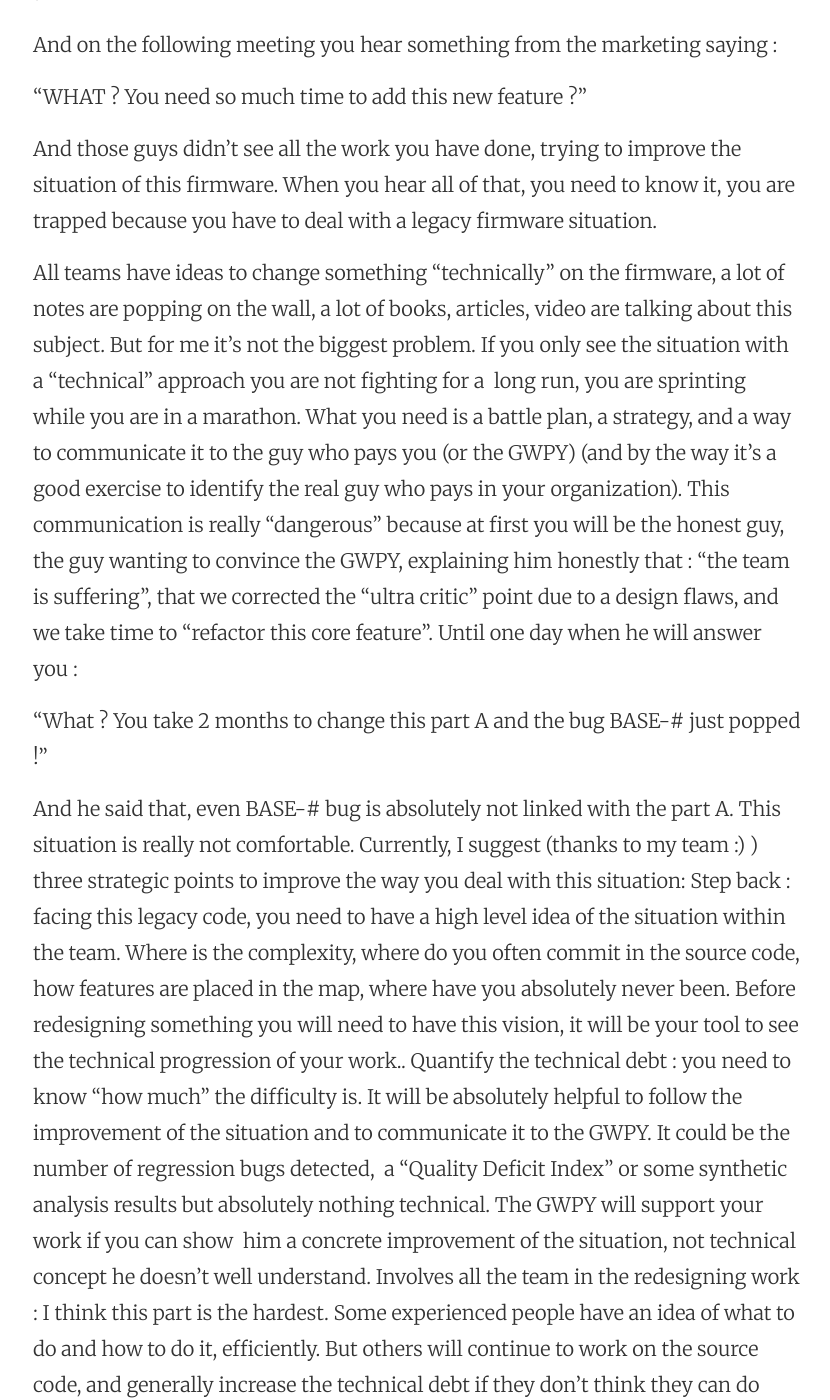
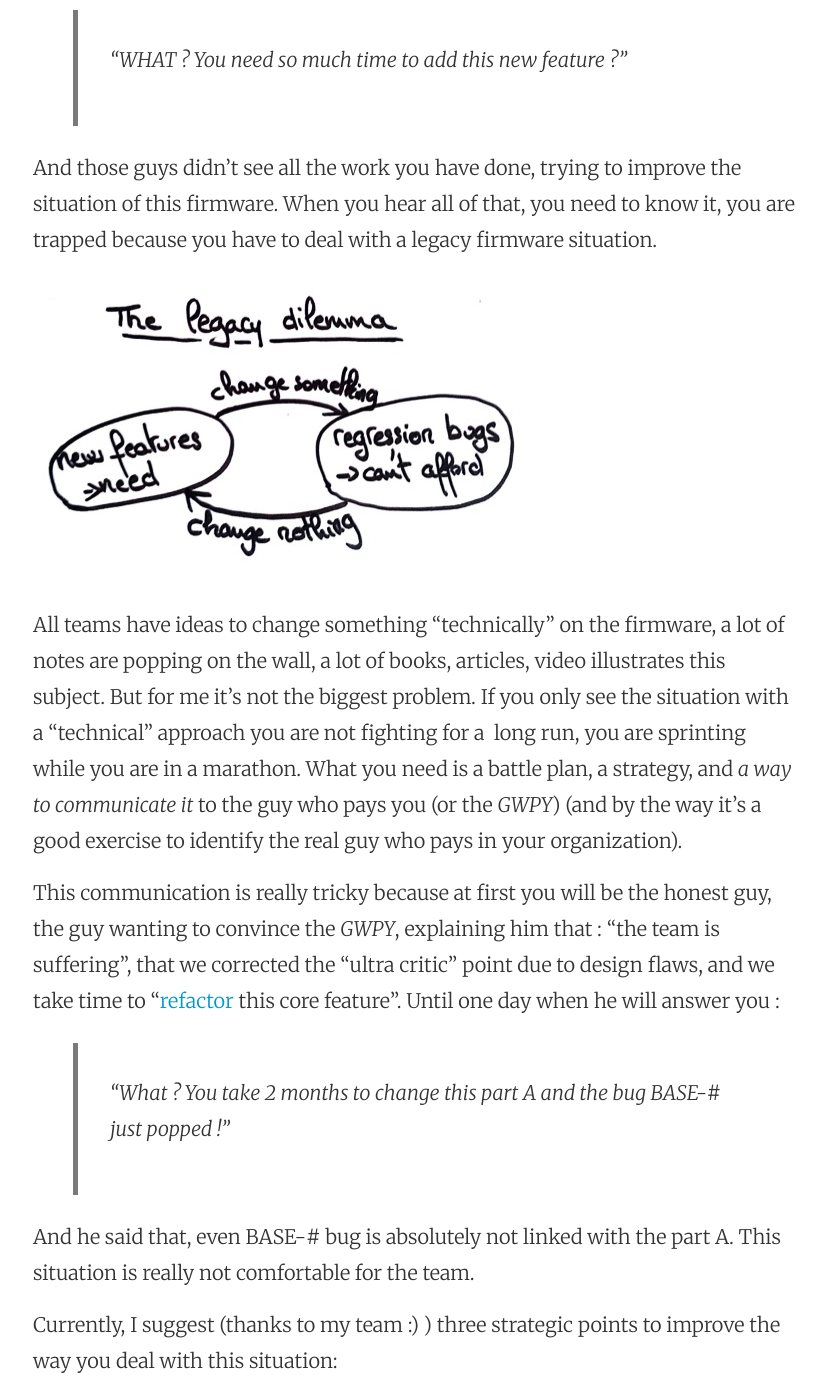
Before and after one commit to thomasleguillou/thomasleguillou.github.io, a Jekyll site: the page built from _posts/2013-07-18-legacy-source-code-and-the-guy-who-pays-you.md, in a window 1280 px wide and 1400 px high, scrolled down 845 px. Shown: the whole window, without its empty margins (223-1053 px from the left). Built offline with Jekyll 4.4.1, drawn with Linux system fonts in a browser that asks for light colours; nearby versions of some CDN libraries; Markdown is read by kramdown in place of the engine named in the settings; some of the changed text lies outside the part shown.

Commit message:
article updated.

```diff
--- a/_posts/2013-07-18-legacy-source-code-and-the-guy-who-pays-you.md
+++ b/_posts/2013-07-18-legacy-source-code-and-the-guy-who-pays-you.md
@@ -1,6 +1,6 @@
 ---
 layout: post
-title: Legacy source code and the "Guy Who Pays You" - Strategy helps you !
+title: Legacy code and the "Guy Who Pays You"
 date: '2013-07-18T12:44:00+02:00'
 tags:
 - legacy
@@ -11,24 +11,34 @@
 ---
 The story usually begin with someone from the support saying :
 
-“Guys, your firmware sucks, and you create regression bug on each release. The prehistoric version X.X.X was enough reliable, so why did you change something ?”
+> “Guys, your firmware sucks, and you create regression bug on each release. The version X.X.X (prehistoric, with only 10% features) was enough reliable, so why did you change something ?”
 
 And on the following meeting you hear something from the marketing saying :
 
-“WHAT ? You need so much time to add this new feature ?”
+ > “WHAT ? You need so much time to add this new feature ?”
 
 And those guys didn’t see all the work you have done, trying to improve the situation of this firmware.
 When you hear all of that, you need to know it, you are trapped because you have to deal with a legacy firmware situation.
 
-All teams have ideas to change something “technically” on the firmware, a lot of notes are popping on the wall, a lot of books, articles, video are talking about this subject. But for me it’s not the biggest problem.
-If you only see the situation with a “technical” approach you are not fighting for a  long run, you are sprinting while you are in a marathon. What you need is a battle plan, a strategy, and a way to communicate it to the guy who pays you (or the GWPY) (and by the way it’s a good exercise to identify the real guy who pays in your organization).
-This communication is really “dangerous” because at first you will be the honest guy, the guy wanting to convince the GWPY, explaining him honestly that : “the team is suffering”, that we corrected the “ultra critic” point due to a design flaws, and we take time to “refactor this core feature”. Until one day when he will answer you :
+![Legacy dilemma](/images/2013-07-18-LegacyDilemma.png)
 
-“What ? You take 2 months to change this part A and the bug BASE-# just popped !”
+All teams have ideas to change something “technically” on the firmware, a lot of notes are popping on the wall, a lot of books, articles, video illustrates this subject. But for me it’s not the biggest problem.
+If you only see the situation with a “technical” approach you are not fighting for a  long run, you are sprinting while you are in a marathon. What you need is a battle plan, a strategy, and _a way to communicate it_ to the guy who pays you (or the _GWPY_) (and by the way it’s a good exercise to identify the real guy who pays in your organization).
 
-And he said that, even BASE-# bug is absolutely not linked with the part A. This situation is really not comfortable.
+This communication is really tricky because at first you will be the honest guy, the guy wanting to convince the _GWPY_, explaining him that : “the team is suffering”, that we corrected the “ultra critic” point due to design flaws, and we take time to “[refactor](/2013/07/18/redesign-vs-refactoring/) this core feature”. Until one day when he will answer you :
+
+> “What ? You take 2 months to change this part A and the bug BASE-# just popped !”
+
+And he said that, even BASE-# bug is absolutely not linked with the part A. This situation is really not comfortable for the team.
+
 Currently, I suggest (thanks to my team :) ) three strategic points to improve the way you deal with this situation:
-Step back : facing this legacy code, you need to have a high level idea of the situation within the team. Where is the complexity, where do you often commit in the source code, how features are placed in the map, where have you absolutely never been. Before redesigning something you will need to have this vision, it will be your tool to see the technical progression of your work..
-Quantify the technical debt : you need to know “how much” the difficulty is. It will be absolutely helpful to follow the improvement of the situation and to communicate it to the GWPY. It could be the number of regression bugs detected,  a “Quality Deficit Index” or some synthetic analysis results but absolutely nothing technical. The GWPY will support your work if you can show  him a concrete improvement of the situation, not technical concept he doesn’t well understand.
-Involves all the team in the redesigning work : I think this part is the hardest. Some experienced people have an idea of what to do and how to do it, efficiently. But others will continue to work on the source code, and generally increase the technical debt if they don’t think they can do something in their everyday developments. If your are able to lead all the team in this direction all the “low priced, high value” actions will be completed smoothly on the flow.
-So these ideas are not easy to follow and required a big work with the team to obtain metrics, and redesign skills/methods. But the biggest indicator to follow is : “Did something changed since last time I asked”. If not, you are lost, and if you do nothing the situation will be more and  more painful for everyone.
+
+ 1. Step back : facing this legacy code, you need to have a high level idea of the situation within the team. Where is the complexity, where do you often commit in the source code, how features are placed in the map, where have you absolutely never been. Before redesigning something you will need to have this vision, it will be your tool to see the technical progression of your work..
+ 2. Quantify the technical debt : you need to know “how much” the difficulty is. It will be absolutely helpful to follow the improvement of the situation and to communicate it to the GWPY. It could be the number of regression bugs detected,  a “Quality Deficit Index” or some synthetic analysis results but absolutely nothing technical. The GWPY will support your work if you can show  him a concrete improvement of the situation, not technical concept he doesn’t well understand.
+ 3. Involves all the team in the redesigning work : I think this part is the hardest. Some experienced people have an idea of what to do and how to do it, efficiently. But others will continue to work on the source code, and generally increase the technical debt if they don’t think they can do something in their everyday developments. If your are able to lead all the team in this direction all the “low priced, high value” actions will be completed smoothly on the flow.
+
+So these ideas are not easy to follow and required a big work with the team to obtain metrics, and redesign skills/methods. But the biggest indicator to follow is :
+
+> “Did something changed since last time I asked”.
+
+If not, you are lost, and if you do nothing the situation will be more and  more painful for everyone.
```
Also changed, not shown: images/2013-07-18-LegacyDilemma.png (added).
